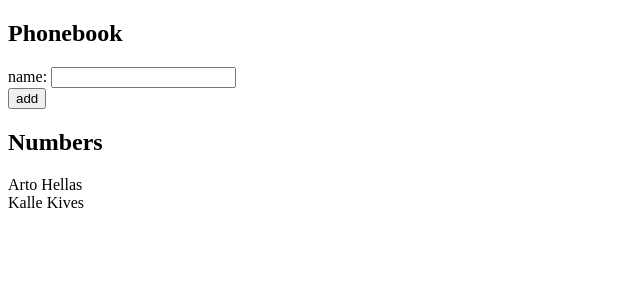
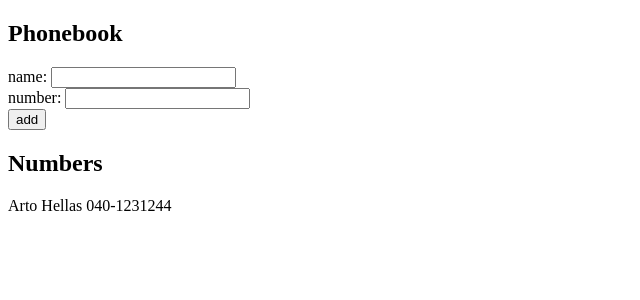
Before and after one commit to akselisokorpi/fullstackopen, a React (Vite) app in the folder part_2/puhelinluettelo/: page / in a window 1280 px wide. Shown: the top 300 px of the page, without its empty margins (0-640 px from the left). Built offline with nearby package versions, Linux system fonts and the light colour scheme.

Commit message:
Refactoring and added number displays

```diff
--- a/part_2/puhelinluettelo/src/App.jsx
+++ b/part_2/puhelinluettelo/src/App.jsx
@@ -1,29 +1,55 @@
 import { useState } from 'react'
 import ShowPeople from './components/ShowPeople'
+import checkDoppelGangers from './components/CheckPersons'
+import Notification from './components/Notification';
 
 const App = () => {
-  const [persons, setPersons] = useState([
-     { name: 'Arto Hellas' },
-     { name: 'Kalle Kives' }
-  ])
-  const [newName, setNewName] = useState('')
+  const [persons, setPersons] = useState([{ name: 'Arto Hellas', number: '040-1231244'}]);
+  const [newName, setNewName] = useState('');
+  const [newNumber, setNewNumber] = useState('');
+
+  const handleNewNumber = ( event ) => {
+    console.log(event.target.value);
+    setNewNumber(event.target.value);
+  };
+
+  const handleNewPerson = ( event ) => {
+    console.log(event.target.value);
+    setNewName(event.target.value);
+  };
+
+  const addNewPersonToArray = () => {
+    console.log({newName, newNumber})
+
+    if (checkDoppelGangers({ persons, newName })) {
+      Notification( {newName});
+      setNewNumber('');
+      setNewName('');
+      return;
+    }
+    const newPerson = { name: newName, number: newNumber };
+    setPersons([...persons, newPerson]);
+    setNewName('');
+    setNewNumber('');
+  };
 
   return (
     <div>
       <h2>Phonebook</h2>
       <form>
+        <div> name: <input value={newName} onChange={handleNewPerson}/> </div>
+        <div> number: <input value={newNumber} onChange={handleNewNumber}/> </div>
         <div>
-          name: <input />
-        </div>
-        <div>
-          <button type="submit">add</button>
+          <button type="submit" onClick={(event) => {
+            event.preventDefault(); addNewPersonToArray();
+            }}>add
+            </button>
         </div>
       </form>
       <h2>Numbers</h2>
       <ShowPeople persons={persons}/>
     </div>
-  )
-
-}
+  );
+};
 
 export default App
```
